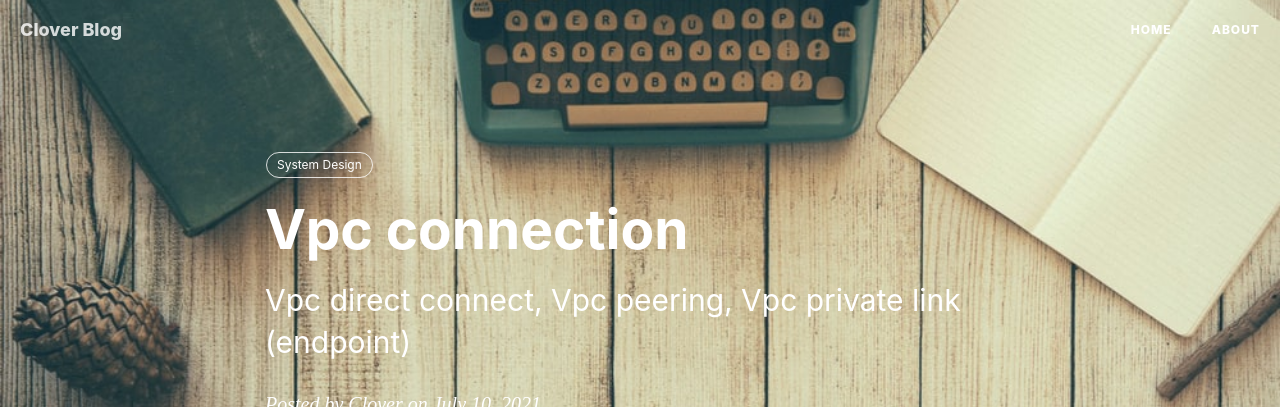
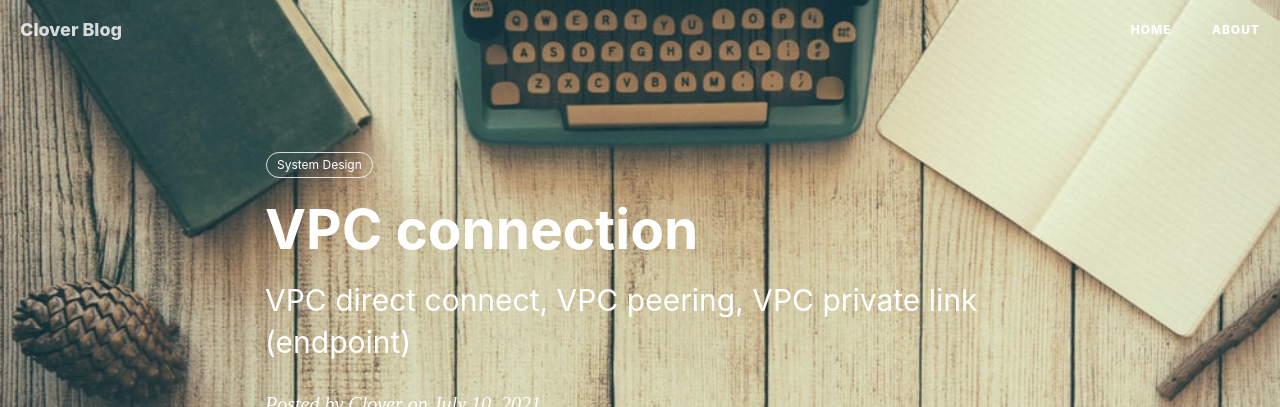
Before and after one commit to ly16/ly16.github.io, a Jekyll site: the page built from _posts/2021-07-10-system-vpc-connect.md, in a window 1280 px wide. Shown: the top 407 px of the page. Built offline with Jekyll 4.4.1, drawn with Linux system fonts in a browser that asks for light colours; nearby versions of some CDN libraries; comment, search, counter and statistics services are not loaded.

```diff
--- a/_posts/2021-07-10-system-vpc-connect.md
+++ b/_posts/2021-07-10-system-vpc-connect.md
@@ -1,7 +1,7 @@
 ---
 layout:     post
-title:      Vpc connection
-subtitle:   Vpc direct connect, Vpc peering, Vpc private link (endpoint)
+title:      VPC connection
+subtitle:   VPC direct connect, VPC peering, VPC private link (endpoint)
 date:       2021-07-10
 author:     Clover
 header-img: img/systemDesign.jpeg
```
